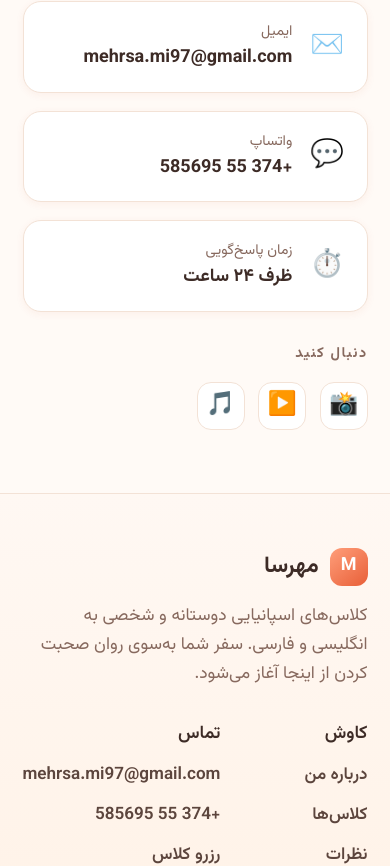
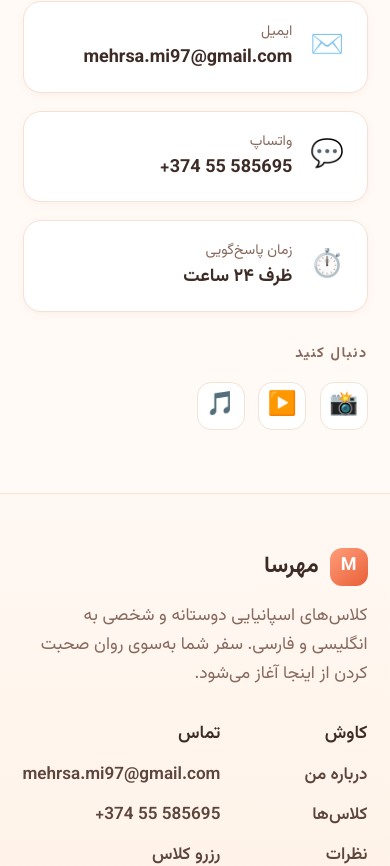
Before and after one commit to mehrsami97/spanish-by-heart, a React (Vite) app: page /contact in a window 390 px wide. Shown: the part 1401-2267 px from the top of the page. Built offline with nearby package versions, Linux system fonts and the light colour scheme.

Commit message:
Render phone number left-to-right

```diff
--- a/src/components/Footer.jsx
+++ b/src/components/Footer.jsx
@@ -43,7 +43,7 @@ export default function Footer() {
           <h4>{t('footer.contact')}</h4>
           <a href={`mailto:${CONTACT_EMAIL}`}>{CONTACT_EMAIL}</a>
           <a href={CONTACT_WHATSAPP} target="_blank" rel="noreferrer">
-            {CONTACT_PHONE}
+            <bdi dir="ltr">{CONTACT_PHONE}</bdi>
           </a>
           <Link to="/contact">{t('nav.cta')}</Link>
         </div>
--- a/src/pages/Contact.jsx
+++ b/src/pages/Contact.jsx
@@ -120,7 +120,9 @@ export default function Contact() {
               <span className="contact__method-icon">💬</span>
               <span>
                 <small>{t('contact.direct.whatsapp')}</small>
-                <strong>{CONTACT_PHONE}</strong>
+                <strong>
+                  <bdi dir="ltr">{CONTACT_PHONE}</bdi>
+                </strong>
               </span>
             </a>
             <div className="contact__method card">
```
